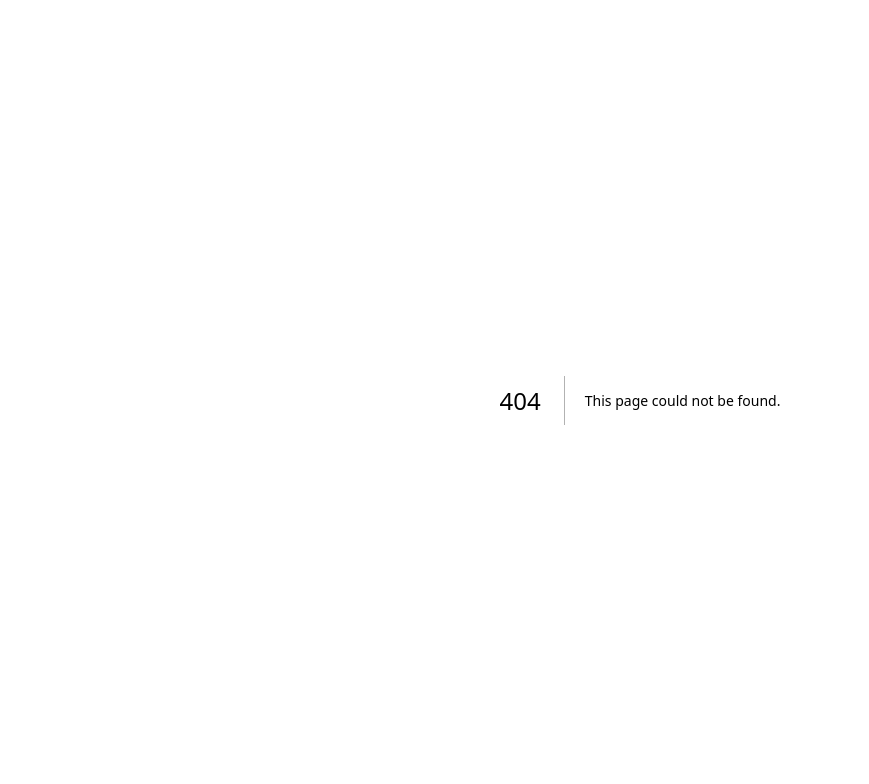
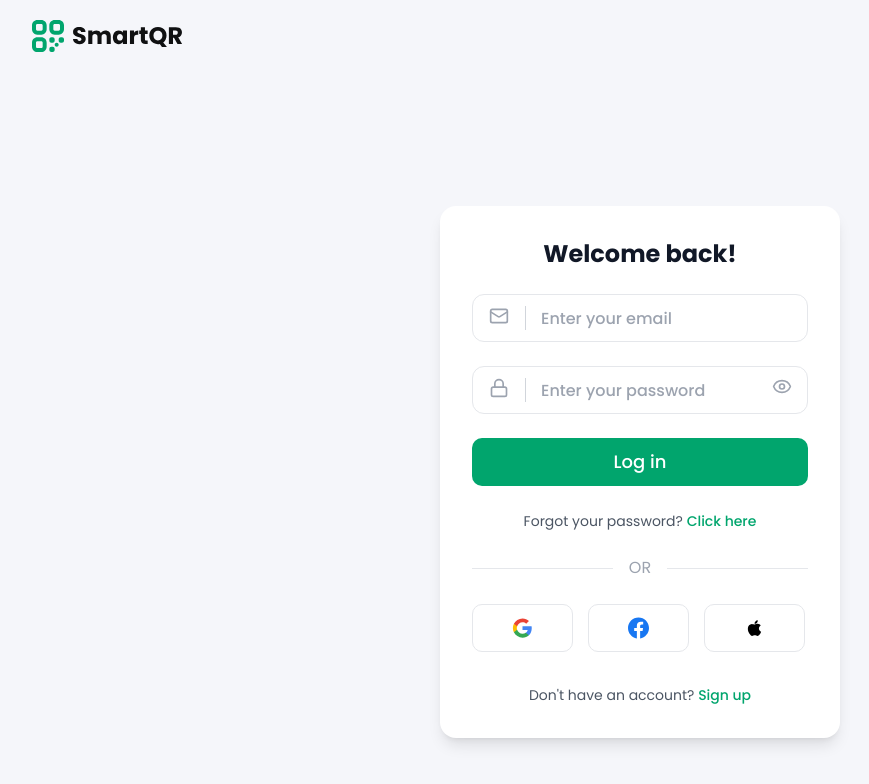
Before and after one commit to monaim3/QR-Code, a Next.js app: page /login in a window 1280 px wide. Before the commit this address had no page. Shown: the top 784 px of the page, without its empty margins (0-869 px from the left). Built offline with nearby package versions, Linux system fonts and the light colour scheme.

Commit message:
login page design

```diff
--- /dev/null
+++ b/app/login/body.tsx
@@ -0,0 +1,144 @@
+"use client";
+import Container from "../../components/common/parent-container";
+import { useState } from "react";
+import { Mail, Lock, Eye, EyeOff } from "lucide-react"
+import InputField from "../../components/common/input_filed";
+import Link from "next/link";
+
+export default function LoginBody() {
+
+    const [email, setEmail] = useState("");
+    const [password, setPassword] = useState("");
+    const [showPassword, setShowPassword] = useState(false);
+
+    const handleSubmit = () => {
+    alert(`Email: ${email}\nPassword: ${password}`);
+  };
+
+   return (
+     <Container>
+        <div className="min-h-screen flex items-center justify-center p-4"
+         style={{ fontFamily: "var(--font-poppins)" }}
+        >
+        <div className="w-[400px] max-w-md bg-white rounded-2xl shadow-lg p-[32px]">
+        {/* Title */}
+        <h1 className="text-[24px] font-bold leading-[32px] text-center text-gray-900 mb-[24px]">
+          Welcome back!
+        </h1>
+
+        {/* Form */}
+        <div className="space-y-[24px]">
+          {/* Email Input */}
+            <InputField
+            value={email}
+            onChange={setEmail}
+            placeholder="Enter your email"
+            type="email"
+            leading={<Mail size={20} />}
+            />
+
+          {/* Password Input */}
+
+          <InputField
+            value={password}
+            onChange={setPassword}
+            placeholder="Enter your password"
+            type="password"
+            leading={<Lock size={20} />}
+            trailing={
+                <button
+                type="button"
+                onClick={() => setShowPassword(!showPassword)}
+                >
+                {showPassword ? <EyeOff size={20} /> : <Eye size={20} />}
+                </button>
+            }
+            />
+          {/* Log In Button */}
+          <button
+            onClick={handleSubmit}
+            className="w-[336px] h-[48px] bg-[#01A56D] hover:bg-emerald-700 text-white text-[18px] leading-[16px] font-medium py-3.5 rounded-[10px] transition-colors duration-200"
+          >
+            Log in
+          </button>
+
+          {/* Forgot Password */}
+          <div className="text-center text-[14px] leading-[22px] font-regular">
+            <span className="text-gray-600">Forgot your password? </span>
+             <Link href="/forget_password"
+              className="text-[14px] text-[#01A56D] leading-[22px] hover:text-[#01A56D] font-medium"
+            >
+              Click here
+            </Link>
+          </div>
+        </div>
+
+        {/* Divider */}
+        <div className="flex items-center gap-4 my-6">
+          <div className="flex-1 h-px bg-gray-200"></div>
+          <span className="text-gray-400 text-[16px] leading-[24px] font-regular">OR</span>
+          <div className="flex-1 h-px bg-gray-200"></div>
+        </div>
+
+        {/* Social Login Buttons */}
+        <div className="grid grid-cols-3 gap-3">
+          {/* Google */}
+          <button
+            onClick={() => alert("Google sign in clicked")}
+            className="flex items-center justify-center w-[101px] h-[48px] py-[12px] px-[39px] border border-gray-200 rounded-[10px] hover:shadow-lg transition-colors duration-200"
+          >
+            <svg className="w-6 h-6" viewBox="0 0 24 24">
+              <path
+                fill="#4285F4"
+                d="M22.56 12.25c0-.78-.07-1.53-.2-2.25H12v4.26h5.92c-.26 1.37-1.04 2.53-2.21 3.31v2.77h3.57c2.08-1.92 3.28-4.74 3.28-8.09z"
+              />
+              <path
+                fill="#34A853"
+                d="M12 23c2.97 0 5.46-.98 7.28-2.66l-3.57-2.77c-.98.66-2.23 1.06-3.71 1.06-2.86 0-5.29-1.93-6.16-4.53H2.18v2.84C3.99 20.53 7.7 23 12 23z"
+              />
+              <path
+                fill="#FBBC05"
+                d="M5.84 14.09c-.22-.66-.35-1.36-.35-2.09s.13-1.43.35-2.09V7.07H2.18C1.43 8.55 1 10.22 1 12s.43 3.45 1.18 4.93l2.85-2.22.81-.62z"
+              />
+              <path
+                fill="#EA4335"
+                d="M12 5.38c1.62 0 3.06.56 4.21 1.64l3.15-3.15C17.45 2.09 14.97 1 12 1 7.7 1 3.99 3.47 2.18 7.07l3.66 2.84c.87-2.6 3.3-4.53 6.16-4.53z"
+              />
+            </svg>
+          </button>
+
+          {/* Facebook */}
+          <button
+            onClick={() => alert("Facebook sign in clicked")}
+            className="flex items-center justify-center w-[101px] h-[48px] py-[12px] px-[39px] border border-gray-200 rounded-[10px] hover:shadow-lg transition-colors duration-200"
+          >
+            <svg className="w-6 h-6" viewBox="0 0 24 24" fill="#1877F2">
+              <path d="M24 12.073c0-6.627-5.373-12-12-12s-12 5.373-12 12c0 5.99 4.388 10.954 10.125 11.854v-8.385H7.078v-3.47h3.047V9.43c0-3.007 1.792-4.669 4.533-4.669 1.312 0 2.686.235 2.686.235v2.953H15.83c-1.491 0-1.956.925-1.956 1.874v2.25h3.328l-.532 3.47h-2.796v8.385C19.612 23.027 24 18.062 24 12.073z" />
+            </svg>
+          </button>
+
+          {/* Apple */}
+          <button
+            onClick={() => alert("Apple sign in clicked")}
+            className="flex items-center justify-center w-[101px] h-[48px] py-[12px] px-[39px] border border-gray-200 rounded-[10px] hover:shadow-lg transition-colors duration-200"
+          >
+            <svg className="w-6 h-6" viewBox="0 0 24 24" fill="#000000">
+              <path d="M17.05 20.28c-.98.95-2.05.88-3.08.4-1.09-.5-2.08-.48-3.24 0-1.44.62-2.2.44-3.06-.4C2.79 15.25 3.51 7.59 9.05 7.31c1.35.07 2.29.74 3.08.8 1.18-.24 2.31-.93 3.57-.84 1.51.12 2.65.72 3.4 1.8-3.12 1.87-2.38 5.98.48 7.13-.57 1.5-1.31 2.99-2.54 4.09l.01-.01zM12.03 7.25c-.15-2.23 1.66-4.07 3.74-4.25.29 2.58-2.34 4.5-3.74 4.25z" />
+            </svg>
+          </button>
+        </div>
+
+        {/* Sign Up Link */}
+        <div className="text-center mt-[32px] text-sm">
+          <span className="text-[14px] font-regular leading-[22px] text-gray-600">Don't have an account? </span>
+          <Link href="/signup"
+            className="text-[14px] text-[#01A56D] leading-[22px] hover:text-[#01A56D] font-medium"
+          >
+            Sign up
+          </Link>
+        </div>
+      </div>
+    </div>
+     </Container>
+   );
+}
--- /dev/null
+++ b/app/login/page.tsx
@@ -0,0 +1,11 @@
+import LogoHeader from "../../components/common/logo_header";
+import LoginBody from "../login/body"
+
+export default function Login() {
+    return (
+        <div className="bg-[#F5F6FA]">
+         <LogoHeader/>
+         <LoginBody/>
+        </div>
+    );
+}
--- /dev/null
+++ b/components/common/input_filed.tsx
@@ -0,0 +1,54 @@
+"use client";
+import { ReactNode, useState } from "react";
+
+interface InputFieldProps {
+  value: string;
+  onChange: (val: string) => void;
+  placeholder?: string;
+  type?: string;
+  leading?: ReactNode; // icon at the start
+  trailing?: ReactNode; // icon/button at the end
+}
+
+export default function InputField({
+  value,
+  onChange,
+  placeholder = "",
+  type = "text",
+  leading,
+  trailing,
+}: InputFieldProps) {
+  const [show, setShow] = useState(false);
+
+  // Determine input type (useful for password show/hide)
+  const inputType = type === "password" && show ? "text" : type;
+
+  return (
+    <div className="relative">
+      {/* Leading icon */}
+      {leading && (
+        <div className="flex absolute left-[17px] top-1/2 -translate-y-1/2 text-gray-400">
+          {leading}
+          <div className="w-px mx-[16px] h-6 bg-gray-300"></div>
+        </div>
+      )}
+
+      {/* Input */}
+      <input
+        type={inputType}
+        placeholder={placeholder}
+        value={value}
+        onChange={(e) => onChange(e.target.value)}
+        className={`w-[336px] h-[48px] pl-[68px] pr-${trailing ? "12" : "4"} text-[16px] font-medium leading-[22px] py-3.5 border border-gray-200 rounded-[12px] focus:outline-none focus:ring-2 focus:ring-emerald-500 focus:border-transparent text-gray-900 placeholder:text-gray-400`}
+         style={{ fontFamily: "var(--font-poppins)" }}
+      />
+
+      {/* Trailing icon/button */}
+      {trailing && (
+        <div className="absolute right-4 top-1/2 -translate-y-1/2 cursor-pointer text-gray-400">
+          {trailing}
+        </div>
+      )}
+    </div>
+  );
+}
--- /dev/null
+++ b/components/common/logo_header.tsx
@@ -0,0 +1,18 @@
+"use client";
+import Container from "../common/parent-container";
+import Link from "next/link";
+
+export default function LogoHeader() {
+  return (
+    <header
+      className="w-full desktop:bg-[#F5F6FA] bg-white z-50 desktop:h-[72px] h-16"
+      style={{ fontFamily: "var(--font-poppins)" }}
+    >
+      <Container className="h-full flex items-center">
+        <Link href="/">
+          <img src="/images/Logo.svg" alt="Logo" className="w-38" />
+        </Link>
+      </Container>
+    </header>
+  );
+}
--- a/components/home/Header.tsx
+++ b/components/home/Header.tsx
@@ -68,7 +68,7 @@ export default function Header() {
 
             {/* Log in Button */}
             <Link
-              href="#"
+              href="/login"
               className="px-4 py-2 text-sm leading-[22px] font-medium text-[var(--Dark-gray)]  hover:bg-[var(--Blue)] rounded-lg border hover:border-[var(--Blue)]  hover:text-white transition-all duration-300 ease-linear">
               Log in
             </Link>
```
